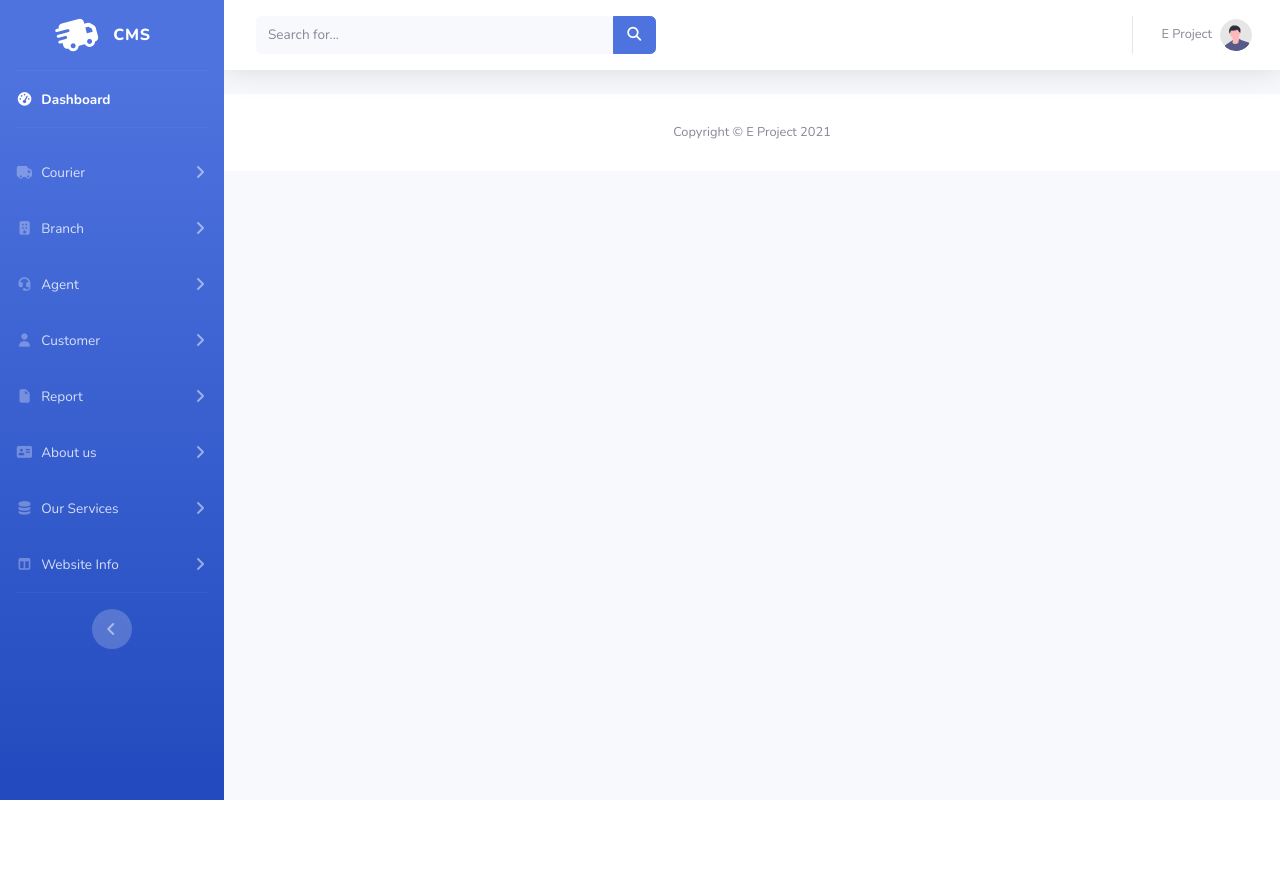
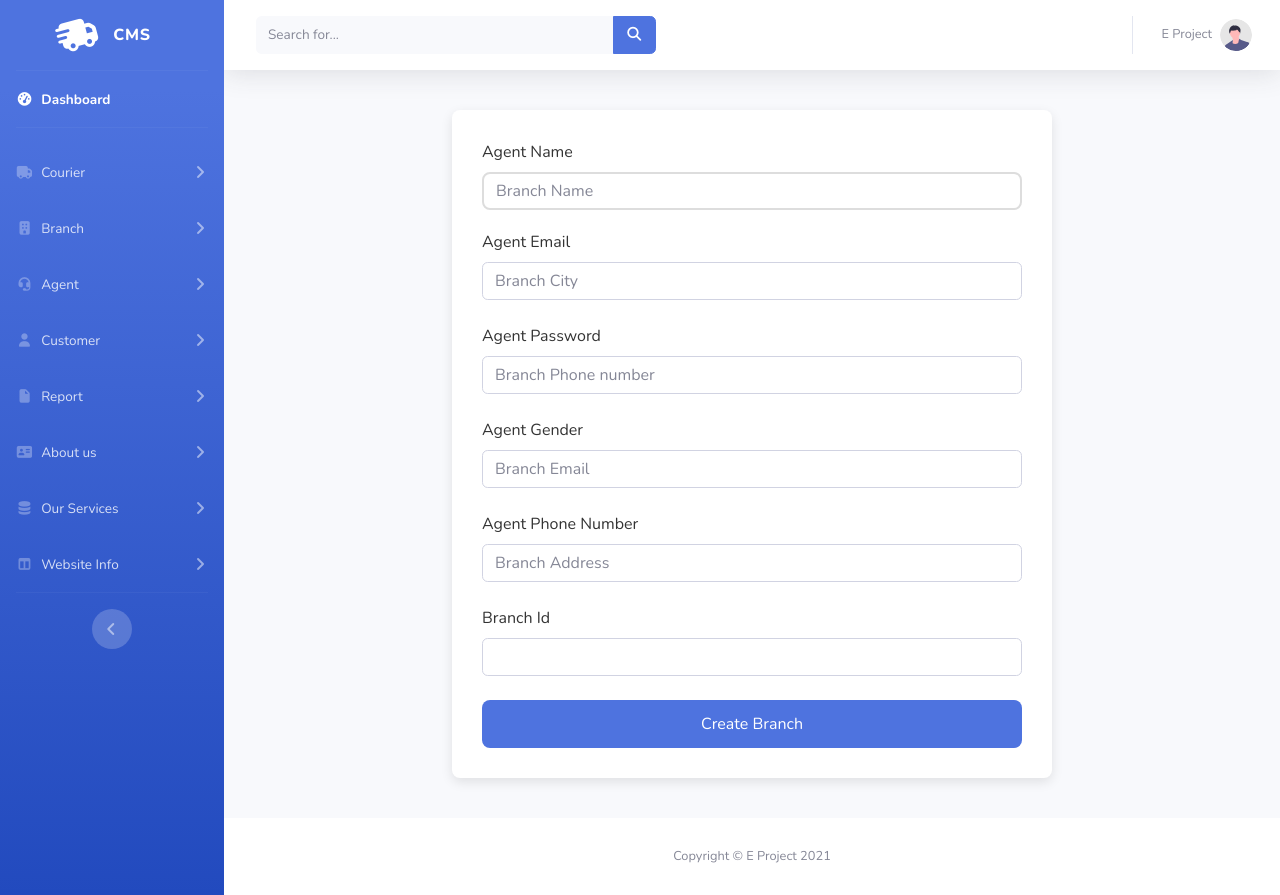
Before and after one commit to TubaMalik09/courier_managment, a PHP site: page /CreateAgent.php in a window 1280 px wide. Before the commit the page ends 800 px from the top, so only its background shows below. Run offline with PHP 8.4, Linux system fonts and the light colour scheme; data that the repository does not hold is empty; some libraries are stand-ins or nearby versions.

Commit message:
Update CreateAgent.php

```diff
--- a/Admin/CreateAgent.php
+++ b/Admin/CreateAgent.php
@@ -9,9 +9,160 @@
     <?php
     include_once("navbar.php")
     ?>
+<!DOCTYPE html>
+<html lang="en">
+<head>
+    <meta charset="UTF-8">
+    <meta name="viewport" content="width=device-width, initial-scale=1.0">
+    <title>Document</title>
+</head>
+<style>
+        /* Form styling */
+        #form {
+            background-color: white;
+            padding: 30px;
+            border-radius: 8px;
+            box-shadow: 0 4px 12px rgba(0, 0, 0, 0.1);
+            max-width: 600px;
+            margin: 40px auto;
+            width: 100%;
+        }
 
+        /* Label styling */
+        label {
+            font-size: 1rem;
+            color: #333;
+            margin-bottom: 8px;
+            display: block;
+        }
+
+        /* Input for title (name) */
+        #name {
+            width: 100%;
+            padding: 12px;
+            margin-bottom: 20px;
+            border: 2px solid #ddd;
+            border-radius: 8px;
+            font-size: 1rem;
+            transition: border-color 0.3s ease-in-out;
+        }
+
+        /* Input for description (desc) */
+        #desc {
+            width: 100%;
+            padding: 12px;
+            margin-bottom: 20px;
+            border: 2px solid #ddd;
+            border-radius: 8px;
+            font-size: 1rem;
+            transition: border-color 0.3s ease-in-out;
+        }
+
+        /* Focus effect for inputs */
+        #name:focus, #desc:focus {
+            border-color: #3498db;
+            outline: none;
+        }
+
+        /* Button styling */
+        #btn {
+            width: 100%;
+            padding: 12px;
+            color: white;
+            font-size: 1rem;
+            border: none;
+            border-radius: 8px;
+            cursor: pointer;
+            transition: background-color 0.3s;
+        }
+
+        #btn:hover {
+            background-color: #2980b9;
+        }
+
+
+    </style>
+<body>
+    <?php
+    include_once("navbar.php")
+    ?>
+ <form method="POST" id="form">
+        <label for="name">Agent Name</label>
+        <input type="text" placeholder="Branch Name" name="name" id="name" class="form-control">
+
+        <label for="email">Agent Email</label>
+        <input type="text" placeholder="Branch City" name="email" id="email" class="form-control">
+<br>
+        <label for="password">Agent Password</label>
+        <input type="text" placeholder="Branch Phone number" name="password" id="password" class="form-control">
+<br>
+        <label for="gender">Agent Gender</label>
+        <input type="email" placeholder="Branch Email" name="gender" id="gender" class="form-control">
+<br>
+        <label for="phnum">Agent Phone Number</label>
+        <input type="text" placeholder="Branch Address" name="phnum" id="phnum" class="form-control">
+<br>
+        <label for="branch_id">Branch Id</label>
+            <select name="branch_id" id="branch_id" class="form-control">
+                <option value="" disabled>Select branch</option>
+                <?php
+                $_fetchbranch = mysqli_query($conn, "select * from branch order by record_time desc");
+                while($row= mysqli_fetch_array($_fetchbranch)){?>
+                    <option value="<?php echo $row[0] ?>"><?php echo $row[1] ?></option>
+            <?php    }
+                ?>
+            </select>
+<br>
+
+
+
+
+
+        <button type="submit" id="btn" name="btn" class="btn btn-primary">Create Branch</button>
+    </form>
+
+    <?php
+    if (isset($_POST["btn"])) {
+        $a = $_POST["name"];
+        $b = $_POST["email"];
+        $c = $_POST["password"];
+        $d = $_POST["gender"];
+        $e = $_POST["phnum"];
+        $f = $_POST["branch_id"];
+
+
+
+        $run = mysqli_query($conn, "INSERT INTO `agent`(`name`, `email`, `password`, `gender`, `phone number`, `branch_id`)
+        VALUES ('$a','$b','$c','$d','$e','$f')");
+
+    if($run){
+        echo '<!DOCTYPE html>
+        <html>
+        <head>
+            <script src="https://cdn.jsdelivr.net/npm/sweetalert2@11"></script>
+        </head>
+        <body>
+            <script>
+                Swal.fire({
+                    title: "Success!",
+                    text: "Branch Created successfully!",
+                    icon: "success"
+                }).then(function() {
+                    window.location.href = "ShowAgent.php";
+                });
+            </script>
+        </body>
+        </html>';
+
+     } }
+    ?>
 <?php
     include_once("footer.php")
     ?>
 </body>
 </html>
+<?php
+    include_once("footer.php")
+    ?>
+</body>
+</html>
```
